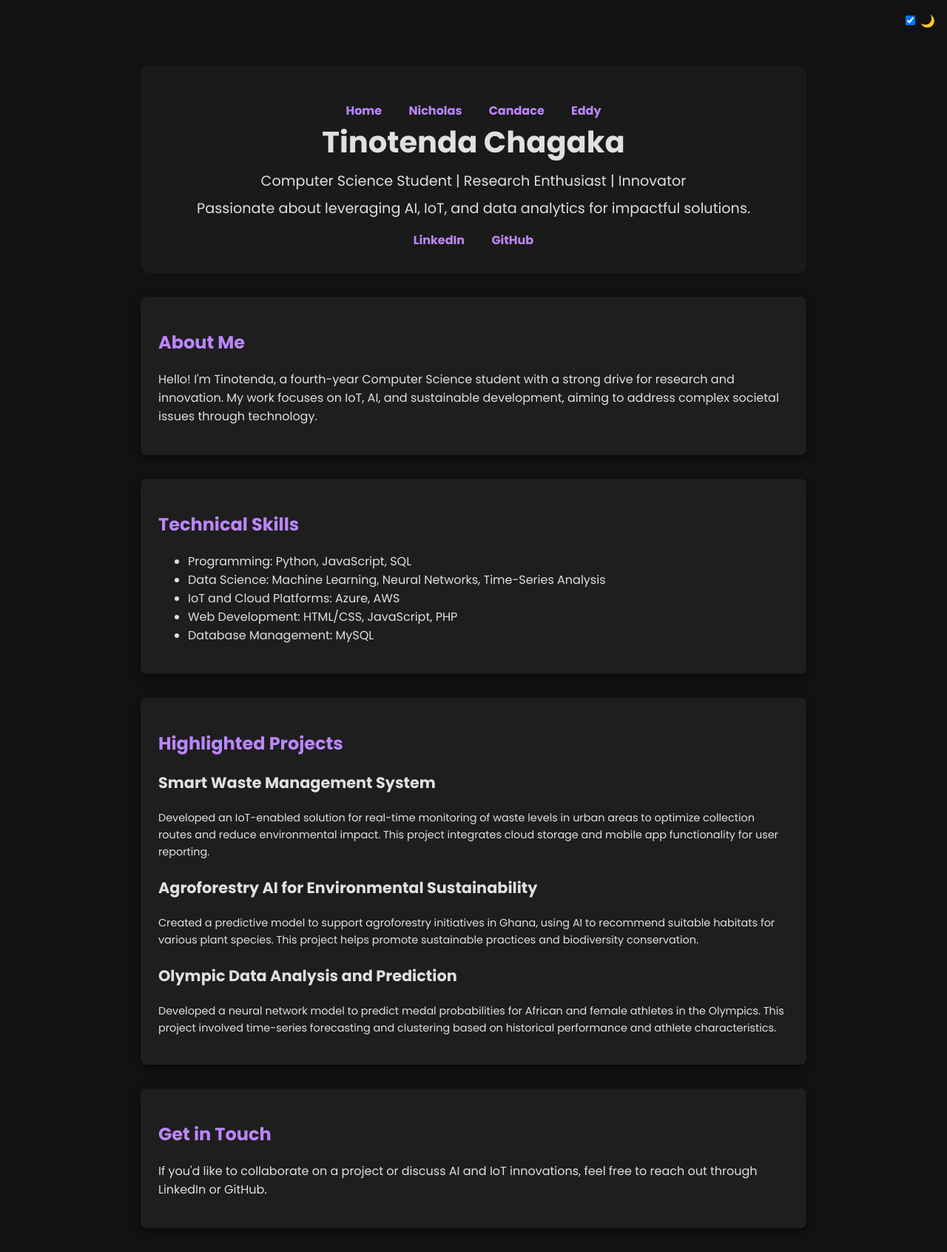
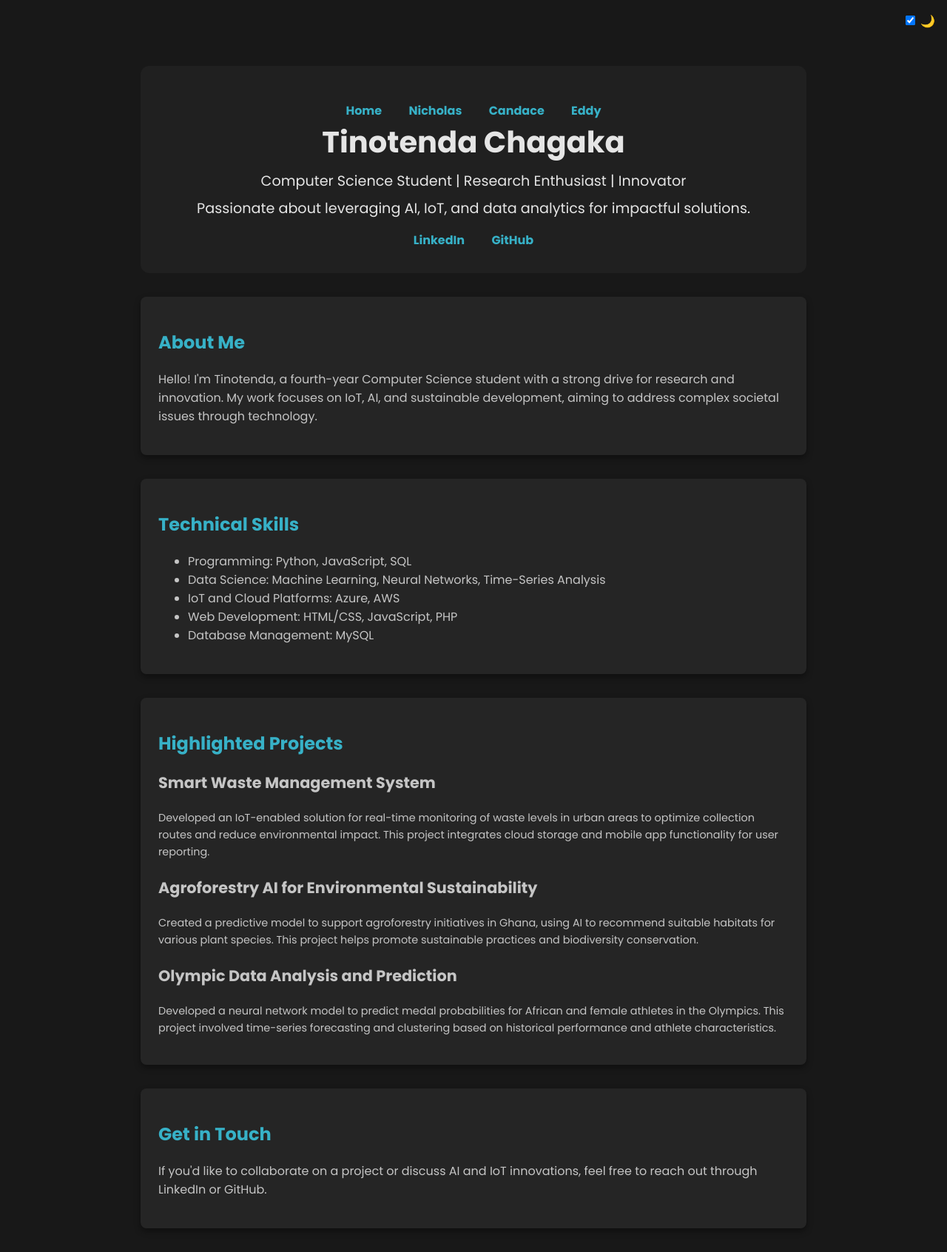
Before and after one commit to EddyKubwimana/CD-CDI-team11, a Flask app: page /tinotenda in a window 1280 px wide. Shown: the whole page at 74% size. Run offline with Flask 3, Linux system fonts and the light colour scheme.

Commit message:
I am updating tinotenda.html

```diff
--- a/porfolio/templates/tinotenda.html
+++ b/porfolio/templates/tinotenda.html
@@ -9,24 +9,24 @@
 
     /* Root Variables for Light Mode */
     :root {
-        --bg-color: #f4f7f9;
-        --text-color: #333;
-        --header-bg-color: #1c2228;
-        --header-text-color: #fff;
-        --link-color: #4f9dff;
-        --section-bg-color: #fff;
-        --shadow-color: rgba(0, 0, 0, 0.1);
+        --bg-color: #eef2f5;
+        --text-color: #2b2b2b;
+        --header-bg-color: #1d2832;
+        --header-text-color: #ffffff;
+        --link-color: #37b1c7;
+        --section-bg-color: #ffffff;
+        --shadow-color: rgba(0, 0, 0, 0.08);
     }
 
     /* Dark Mode Variables */
     body.dark-mode {
-        --bg-color: #121212;
-        --text-color: #e0e0e0;
-        --header-bg-color: #1a1a1a;
-        --header-text-color: #e0e0e0;
-        --link-color: #bb86fc;
-        --section-bg-color: #1e1e1e;
-        --shadow-color: rgba(0, 0, 0, 0.5);
+        --bg-color: #181818;
+        --text-color: #c5c5c5;
+        --header-bg-color: #202020;
+        --header-text-color: #e5e5e5;
+        --link-color: #37b1c7;
+        --section-bg-color: #252525;
+        --shadow-color: rgba(0, 0, 0, 0.4);
     }
 
     /* Global Styles */
```
